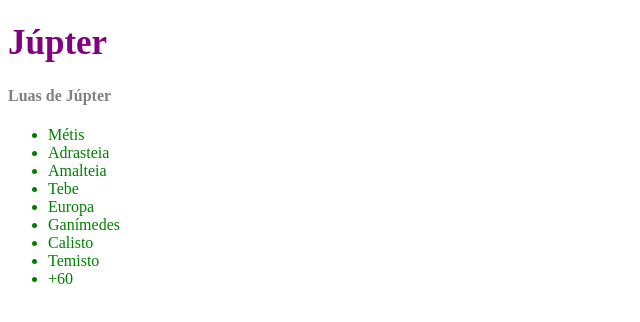
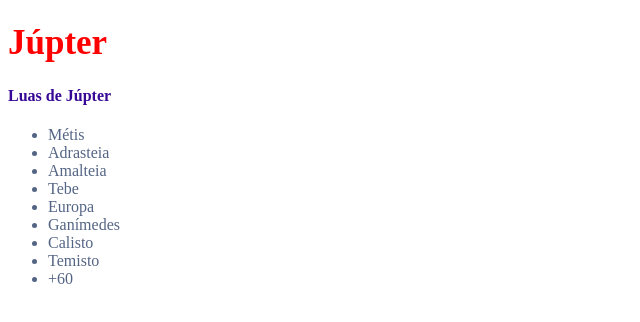
Before and after one commit to KMRTNS/onebitcode, a plain HTML site: page css/code/index.html in a window 1280 px wide. Shown: the whole page, without its empty margins (0-640 px from the left). Drawn offline with Linux system fonts and the light colour scheme.

Commit message:
CSS3
Cores no CSS

```diff
--- a/css/code/index.html
+++ b/css/code/index.html
@@ -6,12 +6,13 @@
   <title>CSS3</title>
   <style>
     h4 {
-      color: grey;
+      /*Definindo a cor usando: O rgb(red, green, blue)*/
+      color: rgb(55, 8, 150);
     }
   </style>
 </head>
 <body>
-  <h1 style="color: purple;">Júpter</h1>
+  <h1>Júpter</h1>
   <h4>Luas de Júpter</h4>
   <ul>
     <li>Métis</li>
--- a/css/code/style.css
+++ b/css/code/style.css
@@ -1,7 +1,10 @@
 h1 {
   font-size: 35px;
+  /*Definindo a cor usando: O nome*/
+  color: red;
 }
 
 li {
-  color: green;
+  /*Definindo a cor usando: Hexadecimal*/
+  color: #546584;
 }
```
